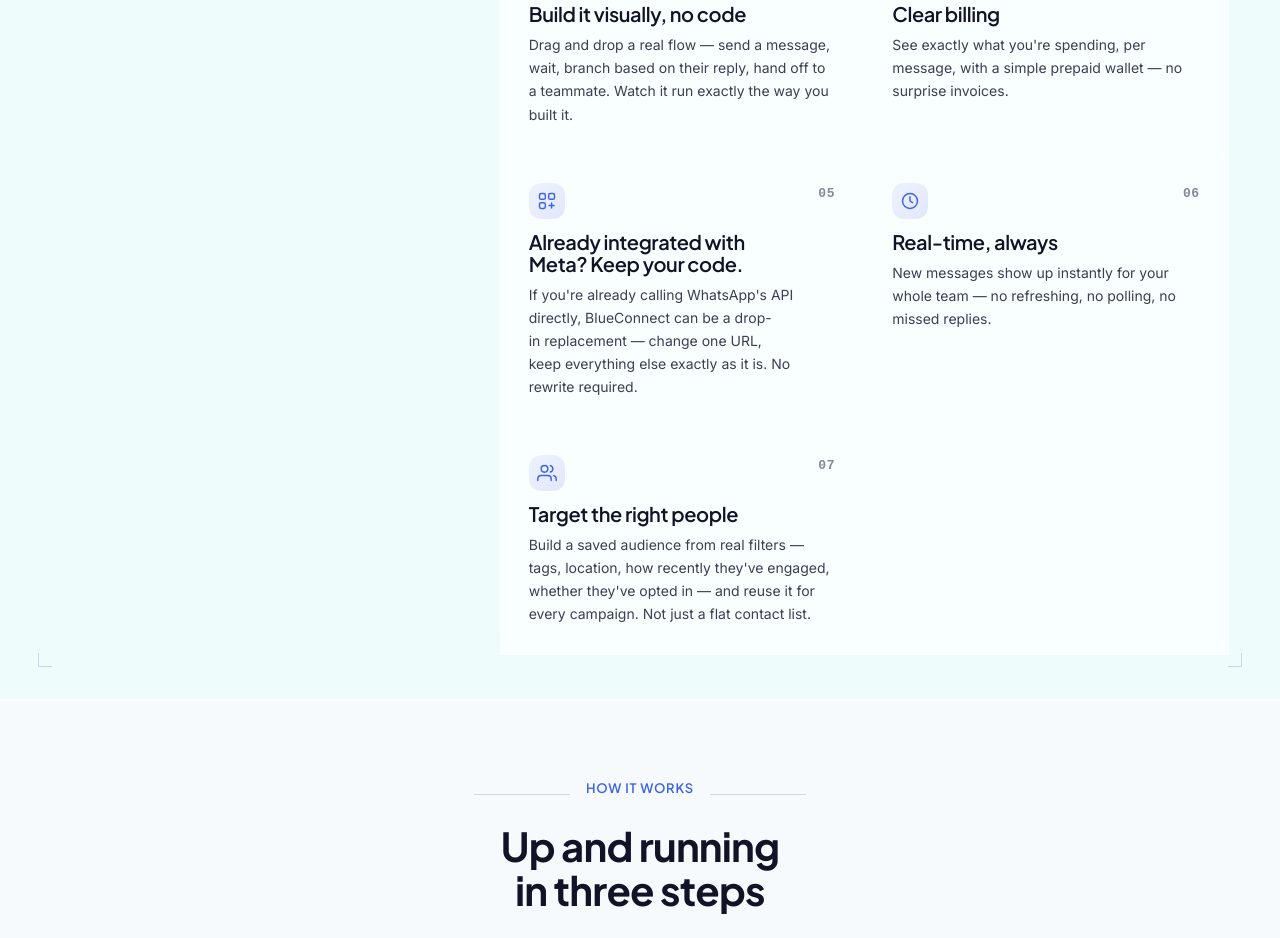
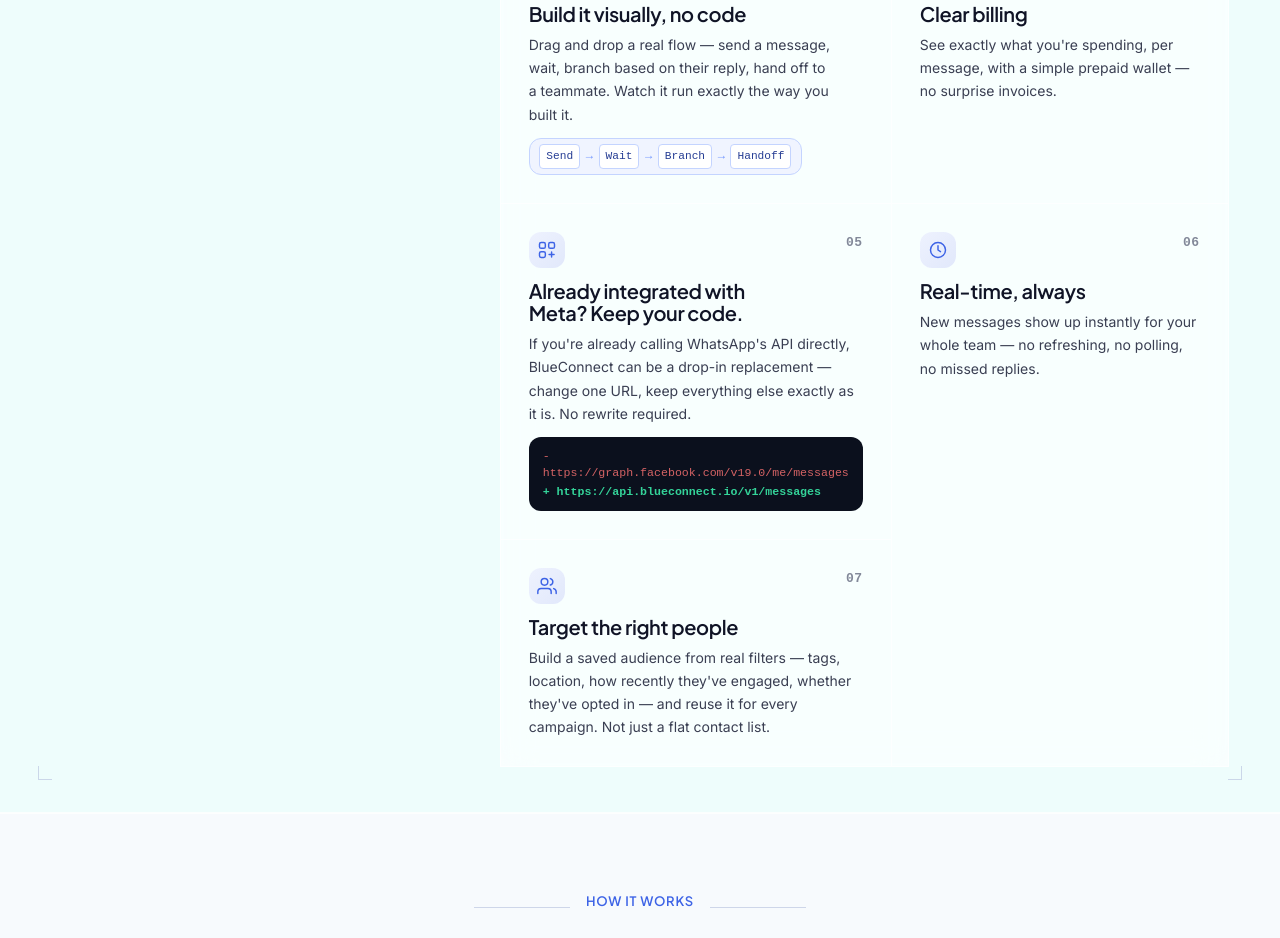
Before and after one commit to BASITH11/blueconnect, a website: page index.html in a window 1280 px wide. Shown: the part 3309-4247 px from the top of the page. Drawn offline with Linux system fonts and the light colour scheme.

Commit message:
Add micro-visual previews for Automation flow and Meta API drop-in URL diff

```diff
--- a/css/styles.css
+++ b/css/styles.css
@@ -1912,6 +1912,62 @@ button {
   color: var(--ink-700);
 }
 
+/* Feature Card Micro-Visuals */
+.card-code-snippet {
+  margin-top: var(--space-3);
+  padding: 0.625rem 0.875rem;
+  background: var(--ink-950, #0B101D);
+  border-radius: var(--radius-md);
+  font-family: var(--font-mono, ui-monospace, SFMono-Regular, monospace);
+  font-size: 0.725rem;
+  line-height: 1.5;
+  color: #E2E8F0;
+  overflow-x: auto;
+}
+
+.code-diff {
+  display: flex;
+  flex-direction: column;
+  gap: 2px;
+}
+
+.code-diff__del {
+  color: #F87171;
+  opacity: 0.85;
+}
+
+.code-diff__add {
+  color: #34D399;
+  font-weight: 600;
+}
+
+.card-flow-preview {
+  margin-top: var(--space-3);
+  display: inline-flex;
+  align-items: center;
+  gap: 0.35rem;
+  padding: 0.35rem 0.6rem;
+  background: var(--blue-50, #EFF6FF);
+  border: 1px solid var(--blue-200, #BFDBFE);
+  border-radius: var(--radius-md);
+  font-size: 0.7rem;
+  font-family: var(--font-mono, ui-monospace, SFMono-Regular, monospace);
+  color: var(--blue-800, #1E40AF);
+}
+
+.flow-node {
+  background: #FFFFFF;
+  padding: 2px 6px;
+  border-radius: 4px;
+  border: 1px solid var(--blue-200);
+  font-weight: 500;
+}
+
+.flow-arrow {
+  color: var(--blue-400);
+  font-size: 0.75rem;
+}
+
 /* Reduced Motion Override */
 @media (prefers-reduced-motion: reduce) {
   *, *::before, *::after {
--- a/index.html
+++ b/index.html
@@ -285,6 +285,15 @@
                   </div>
                   <h3 class="grid-card__title">Build it visually, no code</h3>
                   <p class="grid-card__text">Drag and drop a real flow — send a message, wait, branch based on their reply, hand off to a teammate. Watch it run exactly the way you built it.</p>
+                  <div class="card-flow-preview" aria-hidden="true">
+                    <span class="flow-node">Send</span>
+                    <span class="flow-arrow">→</span>
+                    <span class="flow-node">Wait</span>
+                    <span class="flow-arrow">→</span>
+                    <span class="flow-node">Branch</span>
+                    <span class="flow-arrow">→</span>
+                    <span class="flow-node">Handoff</span>
+                  </div>
                 </article>
 
                 <article class="grid-card">
@@ -316,6 +325,12 @@
                   </div>
                   <h3 class="grid-card__title">Already integrated with Meta? Keep your code.</h3>
                   <p class="grid-card__text">If you're already calling WhatsApp's API directly, BlueConnect can be a drop-in replacement — change one URL, keep everything else exactly as it is. No rewrite required.</p>
+                  <div class="card-code-snippet" aria-hidden="true">
+                    <div class="code-diff">
+                      <span class="code-diff__del">- https://graph.facebook.com/v19.0/me/messages</span>
+                      <span class="code-diff__add">+ https://api.blueconnect.io/v1/messages</span>
+                    </div>
+                  </div>
                 </article>
 
                 <article class="grid-card">
```
